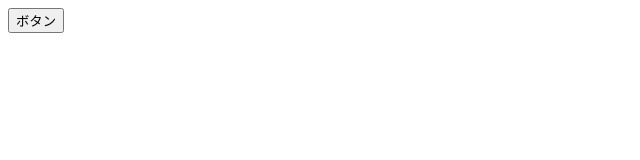
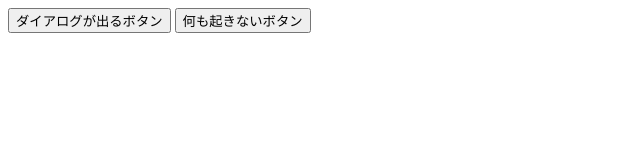
Before and after one commit to miwaark0810/dialogTest, a plain HTML site: page index.html in a window 1280 px wide. Shown: the whole page, without its empty margins (0-640 px from the left). Drawn offline with Linux system fonts and the light colour scheme.

Commit message:
Update index.html

```diff
--- a/index.html
+++ b/index.html
@@ -8,12 +8,12 @@
   <link rel="stylesheet" type="text/css" href="stylesheet.css">
 </head>
 <body>
-  <button id="btn">ボタン</button>
-
+  <button id="btn1">ダイアログが出るボタン</button>
+  <button id="btn2">何も起きないボタン</button>
   <script>
   var btn = document.getElementById('btn');
 
-  btn.addEventListener('click', function() {
+  btn1.addEventListener('click', function() {
       setTimeout(() => {
         window.confirm('クリックされました！');
       }, 10000);
```
